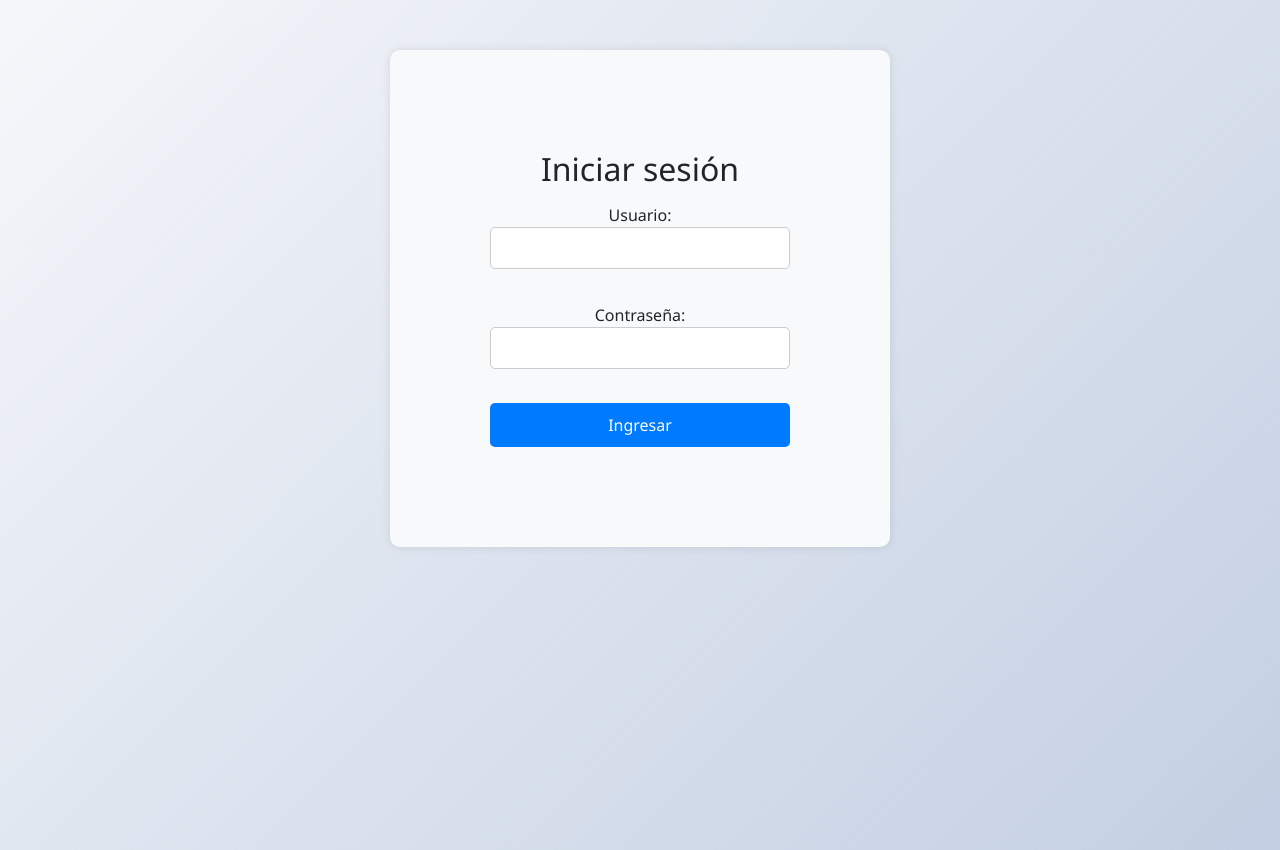
After one commit to Ciyei0/MedicalWeb, a PHP site: page /MedicalWeb/controladores/login.php in a window 1280 px wide. The commit adds this page. Run offline with PHP 8.4, Linux system fonts and the light colour scheme.

Commit message:
la vista del login fue dividida
Se creo otro archivo en controladores el cual se encuentra en controladores/
ahi cree login.php el cual contiene el backend del login.view que se encuentra en vistas

```diff
--- a/vistas/login.php
+++ b/controladores/login.php
@@ -3,6 +3,9 @@ session_start();
 
 // Incluir la conexión desde la carpeta config
 require_once '../config/conexion.php';
+
+// Variables de error y éxito
+$error = "";
 
 // Verificar que el formulario fue enviado correctamente
 if ($_SERVER["REQUEST_METHOD"] == "POST") {
@@ -27,7 +30,7 @@ if ($_SERVER["REQUEST_METHOD"] == "POST") {
             if ($user && password_verify($contrasena, $user["password_hash"])) {
                 $_SESSION["usuario_id"] = $user["id"];
                 $_SESSION["nombre_usuario"] = $usuario;
-                header("Location: controlpanel.php");
+                header("Location: ../vistas/controlpanel.php");
                 exit();
             } else {
                 $error = "Credenciales inválidas.";
@@ -37,33 +40,8 @@ if ($_SERVER["REQUEST_METHOD"] == "POST") {
         }
     }
 }
+
+// Incluir la vista del login
+include '../vistas/login_view.php';
+
 ?>
-
-
-
-<!DOCTYPE html>
-<html>
-<head>
-    <title>Login</title>
-    <!-- Bootstrap CSS -->
-    <link rel="stylesheet" href="https://cdn.jsdelivr.net/npm/bootstrap@5.3.0/dist/css/bootstrap.min.css">
-    <!-- Estilos personalizados -->
-    <link rel="stylesheet" href="../css/styleslogin.css">
-
-</head>
-<body>
-    <div class="login-container">
-        <h2>Iniciar sesión</h2>
-        <?php if (isset($error)) echo "<p style='color:red;'>$error</p>"; ?>
-        <form method="POST" action="">
-            <label for="nombre_usuario">Usuario:</label>
-            <input type="text" name="nombre_usuario" required>
-            <br>
-            <label for="clave">Contraseña:</label>
-            <input type="password" name="clave" required>
-            <br>
-            <button type="submit">Ingresar</button>
-        </form>
-    </div>
-</body>
-</html>
--- a/css/styleslogin.css
+++ b/css/styleslogin.css
@@ -1,7 +1,7 @@
 body {
-    margin: 0;
-    font-family: Arial, sans-serif;
-    background-color: #F9F9F9;
+    background: linear-gradient(135deg, #f5f7fa 0%, #c3cfe2 100%);
+    min-height: 100vh;
+    font-family: 'Segoe UI', sans-serif;
 }
 
 /* Estilos del header */
--- a/index.php
+++ b/index.php
@@ -24,7 +24,7 @@
         </nav>
         <div>
             <button class="btn btn-primary "  onclick="window.location.href='vistas/citas/cita.php'">Agendar Cita</button>
-            <button class="btn btn-secondary"  onclick="window.location.href='vistas/login.php'" >Iniciar Sesión</button>
+            <button class="btn btn-secondary"  onclick="window.location.href='vistas/login_view.php'" >Iniciar Sesión</button>
 
         </div>
     </header>
--- /dev/null
+++ b/vistas/login_view.php
@@ -0,0 +1,27 @@
+
+
+<!DOCTYPE html>
+<html>
+<head>
+    <title>Login</title>
+    <!-- Bootstrap CSS -->
+    <link rel="stylesheet" href="https://cdn.jsdelivr.net/npm/bootstrap@5.3.0/dist/css/bootstrap.min.css">
+    <!-- Estilos personalizados -->
+    <link rel="stylesheet" href="../css/styleslogin.css">
+</head>
+<body>
+    <div class="login-container">
+        <h2>Iniciar sesión</h2>
+        <?php if (!empty($error)) echo "<p style='color:red;'>$error</p>"; ?>
+        <form method="POST" action="../controladores/login.php">
+            <label for="nombre_usuario">Usuario:</label>
+            <input type="text" name="nombre_usuario" required>
+            <br>
+            <label for="clave">Contraseña:</label>
+            <input type="password" name="clave" required>
+            <br>
+            <button type="submit">Ingresar</button>
+        </form>
+    </div>
+</body>
+</html>
```
